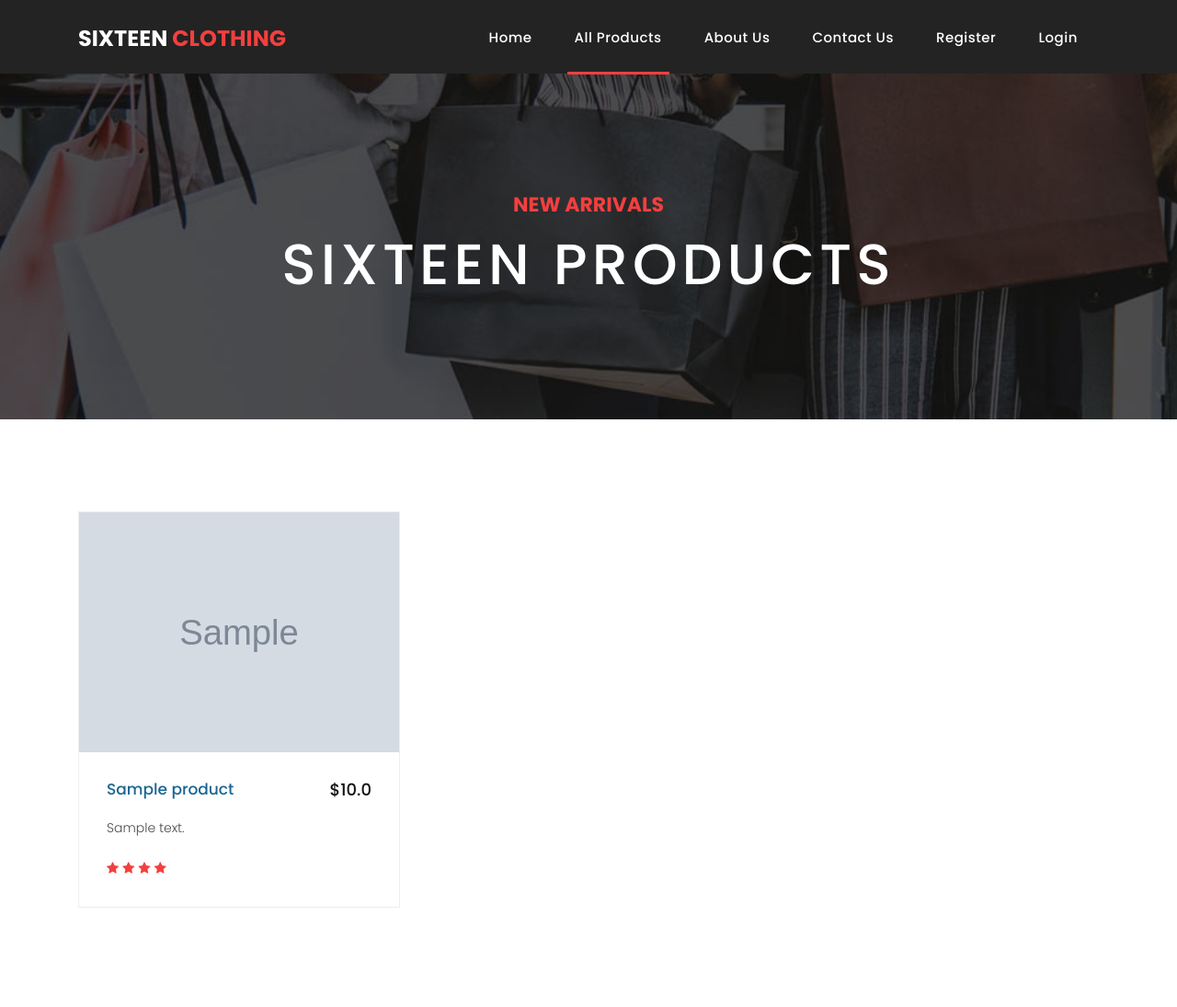
After one commit to Danial-Azarpanah/product-market, a Django app: page /product/list in a window 1280 px wide. The commit adds this page. Shown: the whole page at 92% size. Run offline with Django 4.2, Linux system fonts and the light colour scheme; tables that the repository leaves empty hold one stand-in row (values such as "Sample post"); grey boxes marked "Sample" are stand-in pictures; some libraries are stand-ins or nearby versions.

Commit message:
Implemented All Products panel and Contact Us panel

```diff
--- a/about/admin.py
+++ b/about/admin.py
@@ -1,5 +1,6 @@
 from django.contrib import admin
-from .models import AboutUs, TeamMember
+from .models import AboutUs, TeamMember, Message
 
 admin.site.register(AboutUs)
 admin.site.register(TeamMember)
+admin.site.register(Message)
--- a/about/urls.py
+++ b/about/urls.py
@@ -3,5 +3,6 @@ from . import views
 
 app_name = "about"
 urlpatterns = [
-    path("", views.about_us, name="main"),  # "about us" panel
+    path("", views.about_us, name="about"),  # "about us" panel
+    path("contact-us", views.ContactUsView.as_view(), name="contact_us")
 ]
--- a/home/templates/home/index.html
+++ b/home/templates/home/index.html
@@ -31,7 +31,7 @@
                 <div class="col-md-12">
                     <div class="section-heading">
                         <h2>Latest Products</h2>
-                        <a href="#">view all products <i class="fa fa-angle-right"></i></a>
+                        <a href="{% url "product:list" %}">view all products <i class="fa fa-angle-right"></i></a>
                     </div>
                 </div>
                 {% for product in products %}
@@ -86,7 +86,7 @@
                     <div class="left-content">
                         <h4>{{ aboutus.title }}</h4>
                         <p>{{ aboutus.body }}</p>
-                        <a href="{% url "about:main" %}" class="filled-button">Read More</a>
+                        <a href="{% url "about:about" %}" class="filled-button">Read More</a>
                     </div>
                 </div>
                 <div class="col-md-6">
--- a/home/url.py
+++ b/home/url.py
@@ -1,7 +1,7 @@
 from django.urls import path
 from . import views
 
-app_name = 'home'
+app_name = 'main'
 urlpatterns = [
-    path('', views.home, name='main')  # url for home page
+    path('', views.home, name='home')  # url for home page
 ]
--- /dev/null
+++ b/product/templates/product/product_list.html
@@ -0,0 +1,110 @@
+{% extends "base.html" %}
+{% load static %}
+
+{% block title %}
+    All Products
+{% endblock %}
+
+{% block body %}
+
+    <!-- Page Content -->
+    <div class="page-heading products-heading header-text">
+        <div class="container">
+            <div class="row">
+                <div class="col-md-12">
+                    <div class="text-content">
+                        <h4>new arrivals</h4>
+                        <h2>sixteen products</h2>
+                    </div>
+                </div>
+            </div>
+        </div>
+    </div>
+
+
+    <div class="products">
+        <div class="container">
+            <div class="row">
+                {#          <div class="col-md-12">#}
+                {#            <div class="filters">#}
+                {#              <ul>#}
+                {#                  <li class="active" data-filter="*">All Products</li>#}
+                {#                  <li data-filter=".des">Featured</li>#}
+                {#                  <li data-filter=".dev">Flash Deals</li>#}
+                {#                  <li data-filter=".gra">Last Minute</li>#}
+                {#              </ul>#}
+                {#            </div>#}
+                {#          </div>#}
+                <div class="col-md-12">
+                    <div class="filters-content">
+                        <div class="row grid">
+                            {% for product in object_list %}
+                                <div class="col-lg-4 col-md-4 all des">
+                                    <div class="product-item">
+                                        <a href="#"><img src="{{ product.image.url }}" alt=""></a>
+                                        <div class="down-content">
+                                            <a href="#"><h4>{{ product.title }}</h4></a>
+                                            <h6>${{ product.price }}</h6>
+                                            <p>{{ product.description }}</p>
+                                            <ul class="stars">
+                                                {% if product.rating == 5 %}
+                                                    <li><i class="fa fa-star"></i></li>
+                                                    <li><i class="fa fa-star"></i></li>
+                                                    <li><i class="fa fa-star"></i></li>
+                                                    <li><i class="fa fa-star"></i></li>
+                                                    <li><i class="fa fa-star"></i></li>
+                                                {% elif product.rating == 4 %}
+                                                    <li><i class="fa fa-star"></i></li>
+                                                    <li><i class="fa fa-star"></i></li>
+                                                    <li><i class="fa fa-star"></i></li>
+                                                    <li><i class="fa fa-star"></i></li>
+                                                {% elif product.rating == 3 %}
+                                                    <li><i class="fa fa-star"></i></li>
+                                                    <li><i class="fa fa-star"></i></li>
+                                                    <li><i class="fa fa-star"></i></li>
+                                                {% elif product.rating == 2 %}
+                                                    <li><i class="fa fa-star"></i></li>
+                                                    <li><i class="fa fa-star"></i></li>
+                                                {% else %}
+                                                    <li><i class="fa fa-star"></i></li>
+                                                {% endif %}
+                                            </ul>
+                                            {#                                            <span>Reviews (12)</span>#}
+                                        </div>
+                                    </div>
+                                </div>
+                            {% endfor %}
+                        </div>
+                    </div>
+                </div>
+                <div class="col-md-12 mb-10">
+                    <ul class="pages">
+
+                        {% if page_obj.has_other_pages %}
+
+                            {% if page_obj.has_previous %}
+                                <li><a href="?page={{ page_obj.previous_page_number }}"><i
+                                        class="fa fa-angle-double-left"></i></a></li>
+                            {% endif %}
+
+                            {% for i in page_obj.paginator.page_range %}
+                                {% if page_obj.number == i %}
+                                    <li class="active"><a href="?page={{ i }}">{{ i }}</a></li>
+                                {% else %}
+                                    <li><a href="?page={{ i }}">{{ i }}</a></li>
+                                {% endif %}
+                            {% endfor %}
+
+                            {% if page_obj.has_next %}
+                                <li><a href="?page={{ page_obj.next_page_number }}"><i
+                                        class="fa fa-angle-double-right"></i></a></li>
+                            {% endif %}
+
+                        {% endif %}
+
+                    </ul>
+                </div>
+            </div>
+        </div>
+    </div>
+{% endblock %}
--- a/product/urls.py
+++ b/product/urls.py
@@ -1,6 +1,7 @@
 from django.urls import path
 from . import views
 
+app_name = "product"
 urlpatterns = [
-
+    path("list", views.ProductListView.as_view(), name="list")
 ]
--- a/product/views.py
+++ b/product/views.py
@@ -1 +1,8 @@
 from django.shortcuts import render
+from django.views.generic import ListView
+from .models import Product
+
+
+class ProductListView(ListView):
+    model = Product
+    paginate_by = 2
--- a/sixteen/settings.py
+++ b/sixteen/settings.py
@@ -111,7 +111,7 @@ AUTH_PASSWORD_VALIDATORS = [
 
 LANGUAGE_CODE = 'en-us'
 
-TIME_ZONE = 'UTC'
+TIME_ZONE = 'Asia/Tehran'
 
 USE_I18N = True
 
--- a/templates/base.html
+++ b/templates/base.html
@@ -46,6 +46,9 @@
 {% block body %}
 {% endblock %}
 
+<div class="pb-5">
+
+</div>
 
 {% include "includes/scripts.html" %}
 
--- a/templates/includes/header.html
+++ b/templates/includes/header.html
@@ -2,26 +2,26 @@
 <header class="">
     <nav class="navbar navbar-expand-lg">
         <div class="container">
-            <a class="navbar-brand" href="{% url "home:main" %}"><h2>Sixteen <em>Clothing</em></h2></a>
+            <a class="navbar-brand" href="{% url "main:home" %}"><h2>Sixteen <em>Clothing</em></h2></a>
             <button class="navbar-toggler" type="button" data-toggle="collapse" data-target="#navbarResponsive"
                     aria-controls="navbarResponsive" aria-expanded="false" aria-label="Toggle navigation">
                 <span class="navbar-toggler-icon"></span>
             </button>
             <div class="collapse navbar-collapse" id="navbarResponsive">
                 <ul class="navbar-nav ml-auto">
-                    <li class="nav-item active">
-                        <a class="nav-link" href="{% url "home:main" %}">Home
+                    <li class="nav-item {% if request.resolver_match.url_name == "home" %}active{% endif %}">
+                        <a class="nav-link" href="{% url "main:home" %}">Home
                             <span class="sr-only">(current)</span>
                         </a>
                     </li>
-                    <li class="nav-item">
-                        <a class="nav-link" href="#">Our Products</a>
+                    <li class="nav-item {% if request.resolver_match.url_name == "list" %}active{% endif %}">
+                        <a class="nav-link" href="{% url "product:list" %}">All Products</a>
                     </li>
-                    <li class="nav-item">
-                        <a class="nav-link" href="{% url "about:main" %}">About Us</a>
+                    <li class="nav-item {% if request.resolver_match.url_name == "about" %}active{% endif %}">
+                        <a class="nav-link" href="{% url "about:about" %}">About Us</a>
                     </li>
-                    <li class="nav-item">
-                        <a class="nav-link" href="#">Contact Us</a>
+                    <li class="nav-item {% if request.resolver_match.url_name == "contact_us" %}active{% endif %}">
+                        <a class="nav-link" href="{% url "about:contact_us" %}">Contact Us</a>
                     </li>
                     {% if request.user.is_authenticated %}
                         {% if request.user.first_name %}
```
Also changed, not shown: about/mixins.py (added, +8 -0 lines), about/models.py (+13 -1 lines), about/templates/about/message_form.html (added, +175 -0 lines), about/views.py (+16 -0 lines), account/views.py (+5 -5 lines), about/migrations/0010_message.py (added).
